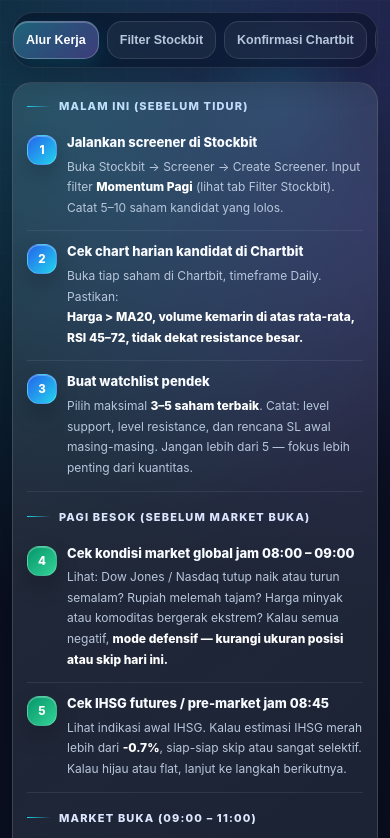
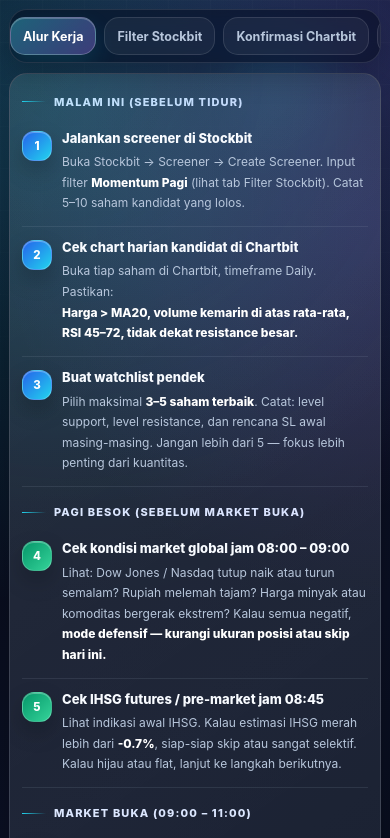
Before and after one commit to mvckyprytna1/planning-scalping, a plain HTML site: page index.html in a window 390 px wide. Shown: the top 838 px of the page. Drawn offline with Linux system fonts and the light colour scheme.

Commit message:
Update index.html

```diff
--- a/index.html
+++ b/index.html
@@ -1,3 +1,6 @@
+<!doctype html>
+<meta charset="utf-8">
+<meta name="viewport" content="width=device-width, initial-scale=1, maximum-scale=1, viewport-fit=cover, user-scalable=no">
 
 <style>
 :root{
@@ -23,10 +26,16 @@
   --rose:#fb7185;
 }
 
-*{box-sizing:border-box;margin:0;padding:0}
+*,*::before,*::after{box-sizing:border-box;margin:0;padding:0}
+
+img,svg,video,canvas,iframe{max-width:100%;height:auto}
+button,input,textarea,select{font:inherit}
+button{touch-action:manipulation}
 
 html{
   min-height:100%;
+  width:100%;
+  max-width:100%;
   background:
     radial-gradient(circle at 12% 8%, rgba(34,211,238,.22), transparent 30rem),
     radial-gradient(circle at 88% 4%, rgba(139,92,246,.22), transparent 28rem),
@@ -34,13 +43,19 @@ html{
     linear-gradient(145deg,var(--color-bg-0),var(--color-bg-1) 48%,#050812);
   color:var(--color-text-primary);
   overflow-x:hidden;
+  -webkit-text-size-adjust:100%;
+  text-size-adjust:100%;
 }
 
 body{
   min-height:100vh;
+  width:100%;
+  max-width:100%;
+  margin:0;
   color:var(--color-text-primary);
   background:transparent;
   overflow-x:hidden;
+  overscroll-behavior-x:none;
   -webkit-font-smoothing:antialiased;
   text-rendering:optimizeLegibility;
 }
@@ -60,7 +75,9 @@ body::before{
 .w{
   position:relative;
   isolation:isolate;
-  width:min(100%,920px);
+  width:100%;
+  max-width:920px;
+  max-width:min(920px,100%);
   margin:0 auto;
   padding:clamp(14px,3vw,34px);
   font-family:var(--font-sans);
@@ -103,6 +120,35 @@ body::before{
   clip:rect(0,0,0,0);
   white-space:nowrap;
   border:0;
+}
+
+.w,
+.card,
+.tab-bar,
+.filter-box,
+.alert-box,
+.alert-red,
+.alert-green,
+.alert-amber,
+.step,
+.step-body,
+.two,
+.two > div{
+  max-width:100%;
+}
+
+.sec,
+.step-title,
+.step-desc,
+.fl,
+.fv,
+.filter-row,
+.alert-box,
+.alert-red,
+.alert-green,
+.alert-amber{
+  overflow-wrap:anywhere;
+  word-break:normal;
 }
 
 .card{
@@ -393,6 +439,8 @@ body::before{
   position:sticky;
   top:0;
   z-index:5;
+  width:100%;
+  max-width:100%;
   display:flex;
   gap:8px;
   flex-wrap:wrap;
@@ -462,8 +510,15 @@ body::before{
 }
 
 @media(max-width:768px){
+  html,body{
+    width:100%;
+    max-width:100%;
+    overflow-x:hidden;
+  }
+
   .w{
     width:100%;
+    max-width:100%;
     padding:14px;
   }
 
@@ -474,6 +529,9 @@ body::before{
 
   .tab-bar{
     flex-wrap:nowrap;
+    width:100%;
+    max-width:100%;
+    justify-content:flex-start;
     overflow-x:auto;
     overflow-y:hidden;
     overscroll-behavior-x:contain;
@@ -495,7 +553,7 @@ body::before{
 
 @media(max-width:480px){
   .w{
-    padding:12px;
+    padding:10px;
   }
 
   .card{
@@ -542,10 +600,24 @@ body::before{
     text-align:left;
   }
 
+  .tab-bar{
+    padding:7px;
+    border-radius:18px;
+  }
+
   .tab{
     min-height:38px;
     padding:8px 12px;
   }
+}
+
+
+@media(max-width:430px){
+  .w{padding:9px}
+  .card{padding:12px;border-radius:18px}
+  .tab-bar{margin-bottom:10px}
+  .filter-row{width:100%}
+  .fl,.fv{width:100%;max-width:100%;text-align:left}
 }
 
 @media(max-width:380px){
```
